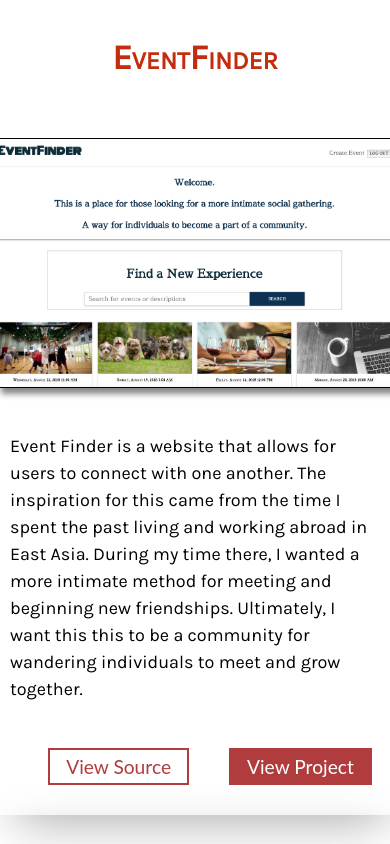
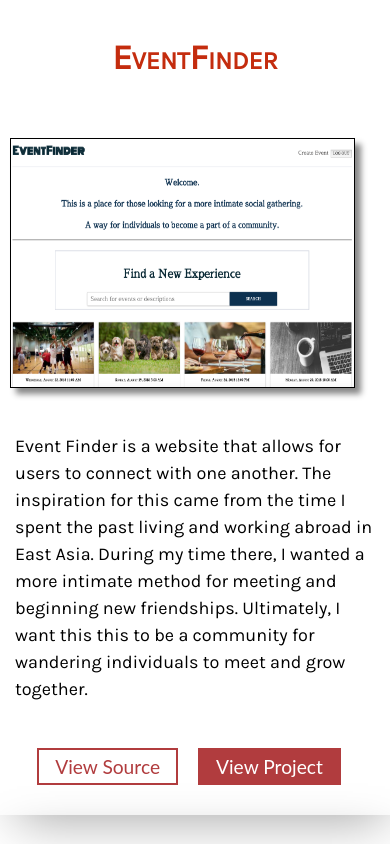
Before and after one commit to jonkim204/portfolio, a React (Create React App) app: page / in a window 390 px wide. Shown: the part 1220-2064 px from the top of the page. Built offline with nearby package versions, Linux system fonts and the light colour scheme; a web font is replaced by a local one.

Commit message:
fixed spacing issue

```diff
--- a/src/components/projects.css
+++ b/src/components/projects.css
@@ -32,7 +32,7 @@
   width: 400px;
   height: 250px;
   display: block;
-  margin: 30px auto 0 auto;
+  /* margin: 30px auto 0 auto; */
   box-shadow:6px 6px 6px #888888;
   border: 1px solid black;
 }
@@ -64,7 +64,6 @@
   border: none;
   margin-left: 10px;
   border: 2px solid #B13C3E;
-  margin-right: 20px;
   cursor: pointer;
 }
 
@@ -109,3 +108,15 @@ button:hover {
     margin: 45px 0;
   }
 }
+
+@media only screen and (max-width: 650px) {
+  .event-img {
+    width: 345px;
+    margin-left: 10px;
+  }
+  .proj-links {
+    text-align: center;
+    margin-bottom: 30px;
+    margin-right: 42px;
+  }
+}
```
